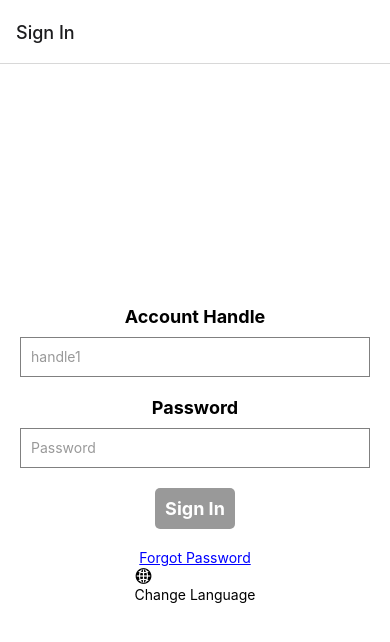
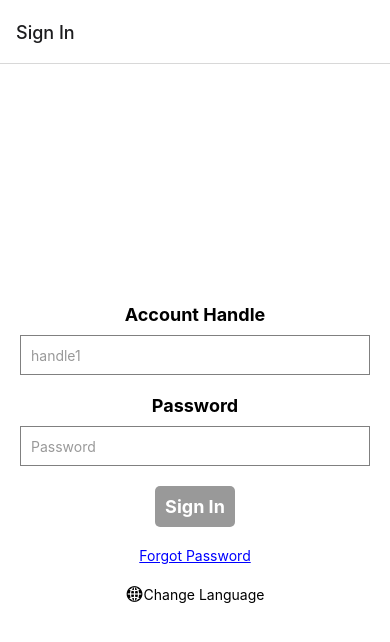
Before and after one commit to psankar/immiapp, a React Native app: screen / in a window 390 px wide. Shown: the top 642 px of the page. Built offline with nearby package versions, Linux system fonts and the light colour scheme; what react-native-popup-menu would draw is missing.

Commit message:
horiz align lang container

```diff
--- a/src/screens/SignIn.tsx
+++ b/src/screens/SignIn.tsx
@@ -173,8 +173,10 @@ export const SignIn = ({ navigation }: SignInProps) => {
           navigation.navigate("Change Language", {});
         }}
       >
-        <Ionicons name="globe" size={18} color="black" />
-        <Text>{"Change Language"}</Text>
+        <View style={styles.languageContainer}>
+          <Ionicons name="globe" size={18} color="black" />
+          <Text>{"Change Language"}</Text>
+        </View>
       </Pressable>
       {error ? <Text style={styles.error}>{error}</Text> : null}
     </View>
@@ -218,6 +220,12 @@ const styles = StyleSheet.create({
     justifyContent: "center",
     alignItems: "center",
   },
+  languageContainer: {
+    flexDirection: "row",
+    alignItems: "center",
+    justifyContent: "center",
+    marginTop: 20,
+  },
   input: {
     height: 40,
     borderColor: "gray",
```
